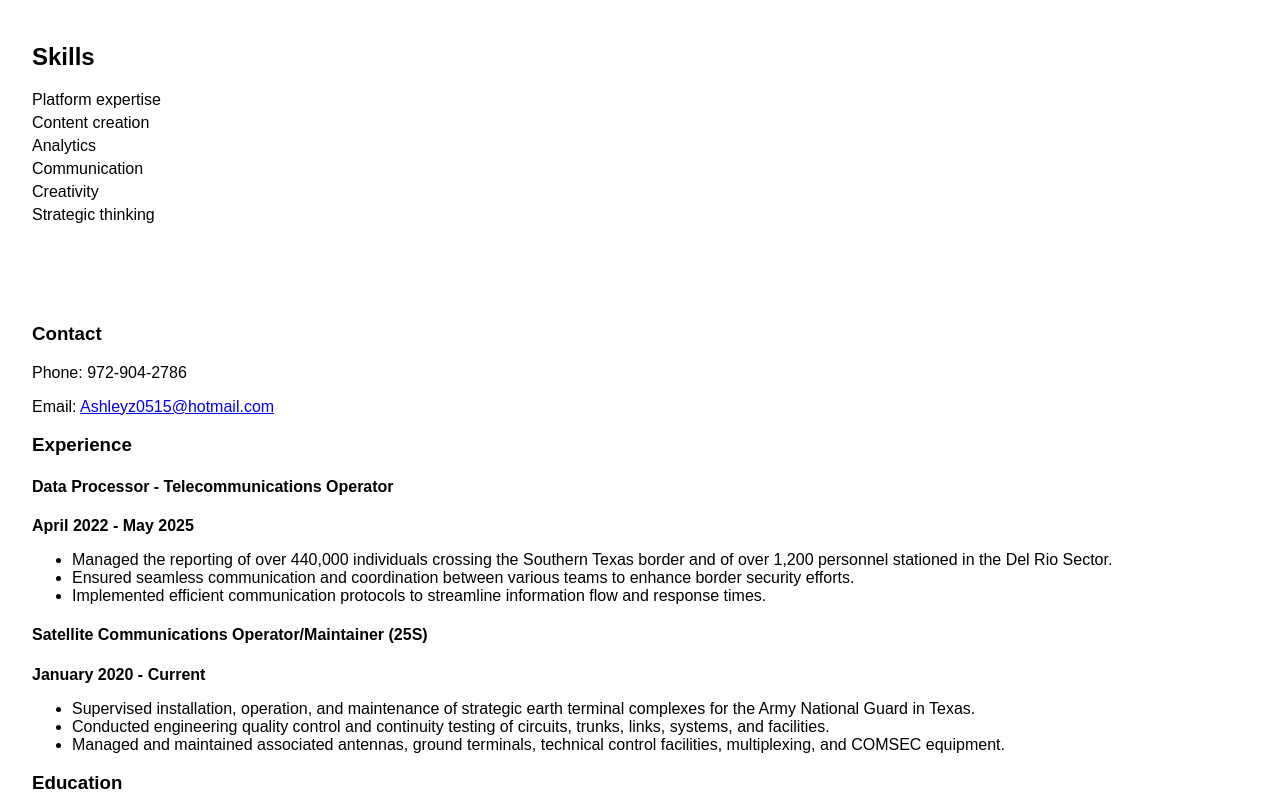
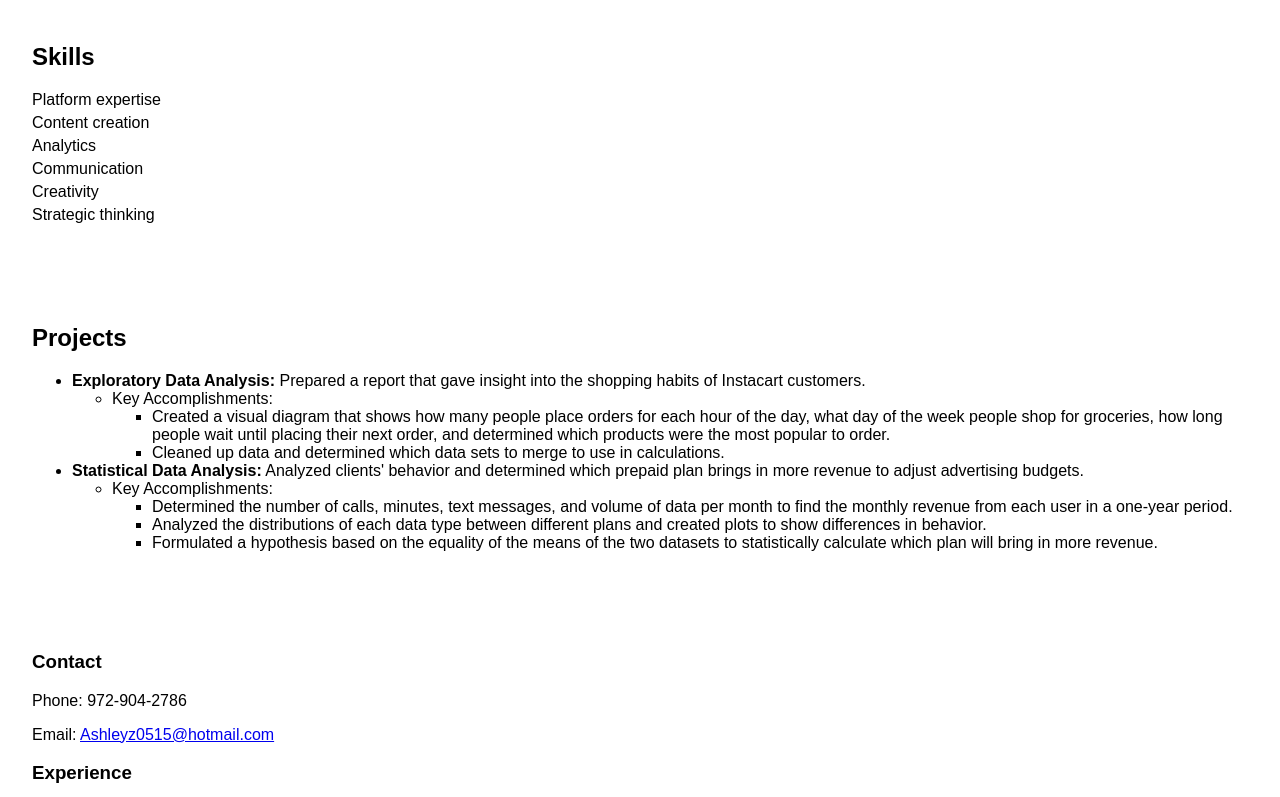
Before and after one commit to aasszzgg/my-portfolio, a plain HTML site: page index.html in a window 1280 px wide. Shown: the part 558-1355 px from the top of the page. Drawn offline with Linux system fonts and the light colour scheme.

Commit message:
Added Projects section with test

```diff
--- a/index.html
+++ b/index.html
@@ -78,6 +78,33 @@
         </ul>
     </section>
 
+    <section id="projects" class="section">
+        <h2>Projects</h2>
+        <ul>
+            <li><strong>Exploratory Data Analysis:</strong> Prepared a report that gave insight into the shopping habits of Instacart customers.
+                <ul>
+                    <li>Key Accomplishments:
+                        <ul>
+                            <li>Created a visual diagram that shows how many people place orders for each hour of the day, what day of the week people shop for groceries, how long people wait until placing their next order, and determined which products were the most popular to order.</li>
+                            <li>Cleaned up data and determined which data sets to merge to use in calculations.</li>
+                        </ul>
+                    </li>
+                </ul>
+            </li>
+            <li><strong>Statistical Data Analysis:</strong> Analyzed clients' behavior and determined which prepaid plan brings in more revenue to adjust advertising budgets.
+                <ul>
+                    <li>Key Accomplishments:
+                        <ul>
+                            <li>Determined the number of calls, minutes, text messages, and volume of data per month to find the monthly revenue from each user in a one-year period.</li>
+                            <li>Analyzed the distributions of each data type between different plans and created plots to show differences in behavior.</li>
+                            <li>Formulated a hypothesis based on the equality of the means of the two datasets to statistically calculate which plan will bring in more revenue.</li>
+                        </ul>
+                    </li>
+                </ul>
+            </li>
+        </ul>
+    </section>
+
     <section id="resume" class="section">
         <h3>Contact</h3>
         <p>Phone: 972-904-2786</p>
```
